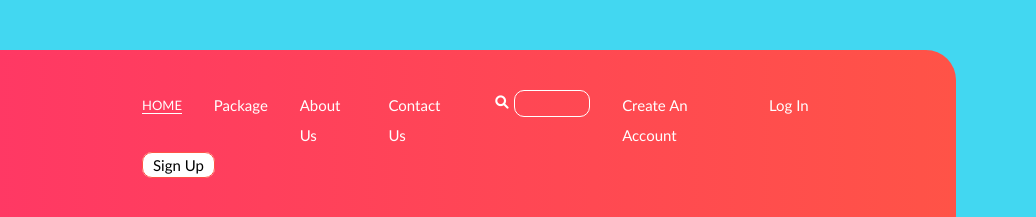
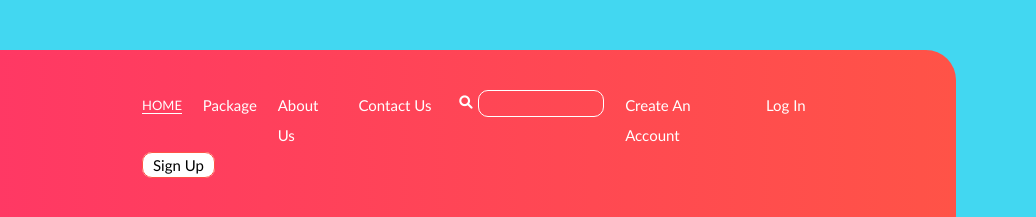
Before and after one commit to Kristle22/online-ordering-project, a website: page index.html in a window 1280 px wide. Shown: the top 217 px of the page, 244-1280 px from the left. Drawn offline with Linux system fonts and the light colour scheme; grey boxes are pictures that could not be loaded.

Commit message:
navlinks-fix

```diff
--- a/css/main.css
+++ b/css/main.css
@@ -46,7 +46,7 @@ body {
 }
 form {
   display: flex;
-  max-width: 100px;
+  width: 150px;
 }
 /* .nav-links li:nth-last-of-type(2) {
     max-width: 75px;
@@ -68,16 +68,16 @@ a.active {
   border-bottom: 1px solid #fff;
 }
 li.about {
-  width: 77px;
+  width: 80px;
 }
 li.cont {
-  width: 90px;
+  width: 95px;
 }
 li.acc {
-  width: 135px;
+  width: 140px;
 }
 li.log {
-  width: 77px;
+  width: 80px;
 }
 .sign-up-link {
   background-color: #fff;
```
